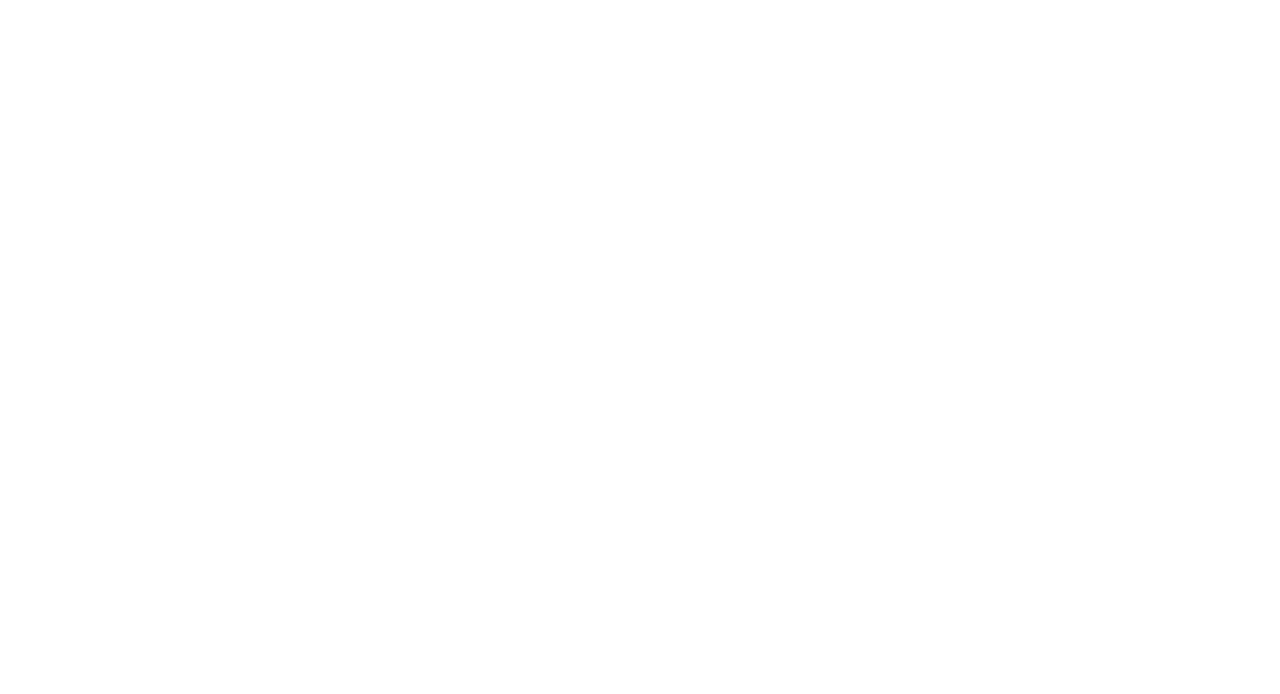
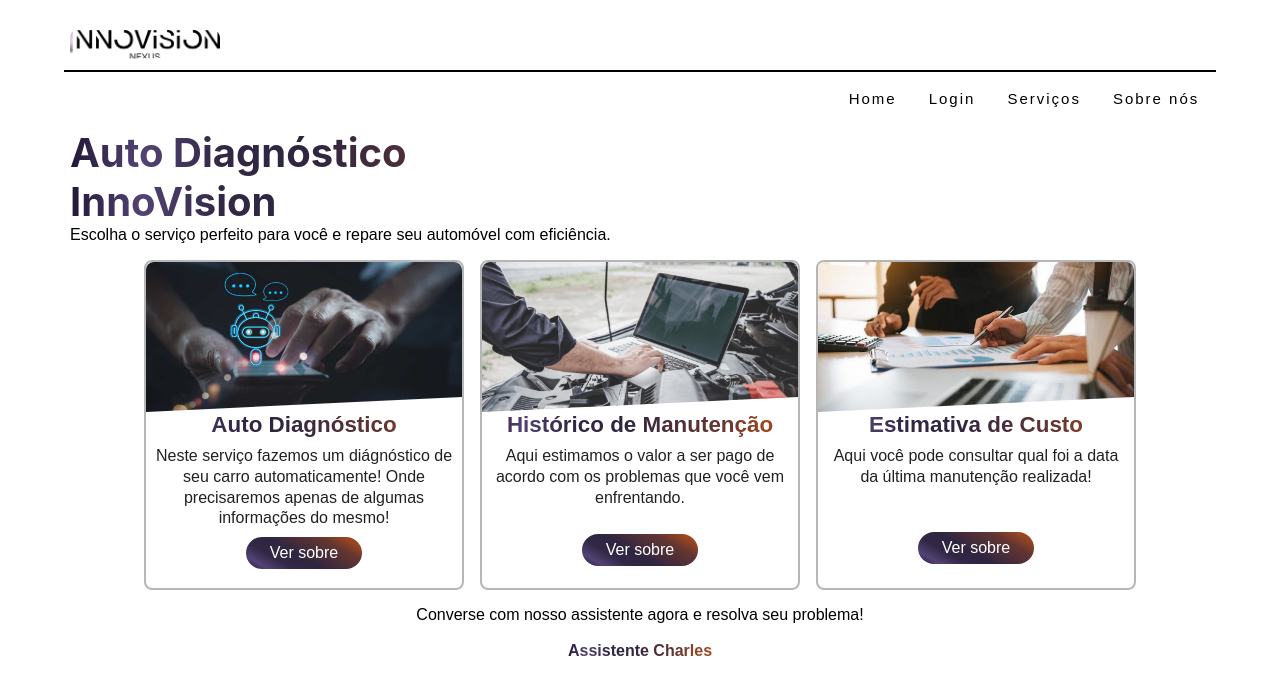
Before and after one commit to hellomesq/Challenge-Front-end, a plain HTML site: page servicos.html in a window 1280 px wide. Drawn offline with Linux system fonts and the light colour scheme.

Commit message:
create page servicos

```diff
--- /dev/null
+++ b/script.js
@@ -0,0 +1,48 @@
+/*NAVBAR*/
+class MobileNavbar {
+  constructor(mobileMenu, navList, navLinks) {
+    this.mobileMenu = document.querySelector(mobileMenu);
+    this.navList = document.querySelector(navList);
+    this.navLinks = document.querySelectorAll(navLinks);
+    this.activeClass = "active";
+
+    this.handleClick = this.handleClick.bind(this);
+  }
+
+  animateLinks() {
+    let delay = 0.8;
+    this.navLinks.forEach((link, index) => {
+        if (link.style.animation) {
+            link.style.animation = "";
+        } else {
+            link.style.animation = `navLinkFade 0.5s ease forwards ${delay}s`;
+            delay += 0.3;
+        }
+    });
+}
+  handleClick() {
+    this.navList.classList.toggle(this.activeClass);
+    this.mobileMenu.classList.toggle(this.activeClass);
+    this.animateLinks();
+  }
+
+  addClickEvent() {
+    this.mobileMenu.addEventListener("click", this.handleClick);
+  }
+
+  init() {
+    if (this.mobileMenu) {
+      this.addClickEvent();
+    }
+    return this;
+  }
+}
+
+const mobileNavbar = new MobileNavbar(
+  ".mobile-menu",
+  ".nav-list",
+  ".nav-list li",
+);
+mobileNavbar.init();
+
+/*CONTEÚDO DA PÁGINA */
--- a/servicos.html
+++ b/servicos.html
@@ -4,8 +4,70 @@
     <meta charset="UTF-8">
     <meta name="viewport" content="width=device-width, initial-scale=1.0">
     <title>Nossos serviços</title>
+    <link rel="stylesheet" href="style.css">
 </head>
 <body>
+    <header>
+        <div class="logo">
+            <img class= "img-logo" src="imagens/InnoVision Nexus (Preta).png" alt="InnoVision Nexus logo">
+        <div class="line"></div>
+        </div>
+        <nav class="nav">
+            <div class="mobile-menu">
+                <div class="line1"></div>
+                <div class="line2"></div>
+                <div class="line3"></div>
+            </div>
+            <ul class="nav-list">
+               <li>
+                <a href="#">Home</a>
+               </li>
+               <li>
+                <a href="#">Login</a>
+               </li>
+               <li>
+                <a href="#">Serviços</a>
+               </li>
+               <li>
+                <a href="#">Sobre nós</a>
+               </li>
+            </ul>
+        </nav>
+    </header>
+    <main>
+        <div class="title">
+            <h2>Auto Diagnóstico InnoVision</h2>
+            <h4>Escolha o serviço perfeito para você e repare seu automóvel com eficiência.</h4>
+        </div>
+        <div class="container">
+            <div class="card">
+                <img src="imagens/autodiagnostico.jpg" alt="Foto Auto Diagnóstico">
+                <h4 class="card__title">Auto Diagnóstico</h4>
+                <p class="card__descricao">Neste serviço fazemos um diágnóstico de seu carro automaticamente! Onde precisaremos apenas de algumas informações do mesmo!</p>
+                <a href="#" class="card__btn">Ver sobre</a>
+            </div>
+            <div class="card">
+                <img src="imagens/historico_manutencao.png" alt="Foto Histórico de Manutenção">
+                <h4 class="card__title">Histórico de Manutenção</h4>
+                <p class="card__descricao">Aqui estimamos o valor a ser pago de acordo com os problemas que você vem enfrentando.</p>
+                <br><a href="#" class="card__btn">Ver sobre</a>
+            </div>
+            <div class="card">
+                <img src="imagens/estimativacusto.jpg" alt="Foto Estimativa de Custo">
+                <h4 class="card__title">Estimativa de Custo</h4>
+                <p class="card__descricao">Aqui você pode consultar qual foi a data da última manutenção realizada!</p>
+                <br><br><a href="#" class="card__btn">Ver sobre</a>
+            </div>
+        </div>
+        <div class="convitechat">
+            <h4>Converse com nosso assistente agora e resolva seu problema!</h4>
+        </div><br>
+            <div class="assistente">
+            <p>Assistente Charles</p>
+        </div>
 
+    </main>
+
+<script src="script.js"></script>
 </body>
 </html>
--- /dev/null
+++ b/style.css
@@ -0,0 +1,289 @@
+*{
+    margin:0;
+    padding: 0;
+    box-sizing: border-box;
+    font-family: Arial, Helvetica, sans-serif;
+}
+:root{
+    --degrade: linear-gradient(
+        30deg,
+        #231838 0%,
+        #534274 13%,
+        #322846 27.5%,
+        #2e2541 43.5%,
+        #492d39 58.5%,
+        #653631 76%,
+        #9b4620 90%
+    );
+}
+/* NAVBAR */
+.logo{
+    display: flex;
+    align-items: center;
+    justify-content: center;
+}
+
+.img-logo{
+    width: 150px;
+    height: 29.81px;
+    left: 70px;
+    top: 30px;
+    position: absolute;
+}
+
+.line{
+    width: 90%;
+    top: 70px;
+    position: absolute;
+    border: 1px black solid;
+}
+
+.nav a {
+    color: black;
+    font-size: 15px;
+    text-decoration: none;
+    padding: 0.5rem 1rem;
+    transition: 0.3s;
+    letter-spacing: 2px;
+}
+
+.nav a:hover {
+    opacity: 0.5;
+}
+
+.nav {
+    display: flex;
+    justify-content: space-around;
+    align-items: center;
+    padding-top: 90px;
+}
+
+.nav-list {
+    list-style: none;
+    display: flex;
+    margin-left: 60%;
+}
+
+.mobile-menu {
+    display: none;
+    cursor: pointer;
+    margin-left: auto;
+    margin-right: 20px;
+}
+
+.mobile-menu div {
+    width: 32px;
+    height: 2px;
+    background-color: black;
+    margin: 8px;
+    transition: 0.3s;
+}
+
+@media (max-width: 999px) {
+    body {
+        overflow-x: hidden;
+    }
+
+    .nav-list {
+        position: absolute;
+        top: 70px;
+        right: 0;
+        width: 80%;
+        height: 100%;
+        background: #100E0E;
+        flex-direction: column;
+        align-items: center;
+        justify-content: space-around;
+        transform: translateX(100%);
+        transition: transform 0.3s ease-in;
+        overflow-y: hidden;
+    }
+
+    .nav-list li {
+        margin-left: 0;
+        opacity: 0;
+        color: white;
+        animation: navLinkFade 0.5s ease forwards;
+    }
+
+    .nav a {
+        color: white;
+    }
+
+    .mobile-menu {
+        display: block;
+    }
+
+}
+
+.nav-list.active {
+    transform: translateX(0);
+}
+
+@keyframes navLinkFade {
+    from {
+        opacity: 0;
+        transform: translateX(50px);
+    }
+    to {
+        opacity: 1;
+        transform: translateX(0);
+    }
+}
+
+.mobile-menu.active .line1 {
+    transform: rotate(-45deg) translate(-8px, 8px);
+}
+
+.mobile-menu.active .line2 {
+    opacity: 0;
+}
+
+.mobile-menu.active .line3 {
+    transform: rotate(45deg) translate(-5px, -7px);
+}
+
+.mobile-menu.active + .nav-list {
+    transform: translateX(0);
+}
+
+.mobile-menu.active {
+    z-index: 9999;
+}
+.mobile-menu.active div {
+    background-color: white;
+}
+
+/* CONTEÚDO DA PÁGINA*/
+
+.title{
+    margin-left: 70px;
+    margin-top: 20px;
+
+}
+
+ h2{
+
+        background: linear-gradient(
+            90deg,
+            #231838 0%,
+            #534274 13%,
+            #322846 27.5%,
+            #2e2541 43.5%,
+            #492d39 58.5%,
+            #653631 76%,
+            #9b4620 90%
+        );
+        -webkit-background-clip: text;
+        background-clip: text;
+        color: transparent; /* torna o texto transparente */
+        max-width: 551px;
+        font: 700 40px Inter, sans-serif;
+
+}
+
+.title h4{
+    font-size: 16px;
+    font-weight: 500;
+    word-wrap: break-word;
+}
+
+.container{
+  width:  80%;
+  max-width: 1200px;
+  margin: auto;
+  display: grid;
+  grid-template-columns: repeat(auto-fit,minmax(250px,1fr));
+  grid-gap: 1em;
+  padding: 1em;
+  font-family: arial;
+}
+  .card{
+    border: 2px solid rgba(0, 0, 0, 0.288);
+    border-radius: 8px;
+    text-align: center;
+    color: #212121;
+    box-shadow: 0 2px 5px 0 rgba(#000,.2);
+    transition: all .2s;
+    overflow: hidden;
+    height: 330px;
+ }
+    .card:hover{
+      transform: translateY(-.5em);
+      box-shadow: 0 10px 5px 0 rgba(#000,.2);
+    }
+    img{
+      width: 100%;
+      height: 150px;
+      display: block;
+      object-fit: cover;
+      border-top-left-radius: 8px;
+      border-top-right-radius: 8px;
+      clip-path: polygon(0 0, 100% 0, 100% 90%, 0% 100%);
+    }
+
+    .card__title{
+      font-size: 1.4em;
+      background: linear-gradient(
+            90deg,
+            #231838 0%,
+            #534274 13%,
+            #322846 27.5%,
+            #2e2541 43.5%,
+            #492d39 58.5%,
+            #653631 76%,
+            #9b4620 90%
+        );
+        -webkit-background-clip: text;
+        background-clip: text;
+        color: transparent;
+        font-weight: bolder;
+    }
+    .card__descricao{
+      padding: .5em;
+      line-height: 1.3;
+    }
+    .card__btn{
+      background: var(--degrade);
+      line-height: 2;
+      padding: 0 1.5em;
+      border-radius: 1em;
+      display: inline-block;
+      text-decoration: none;
+      color: white;
+    }
+
+    .convitechat{
+        display: flex;
+        align-items: center;
+        justify-content: center;
+    }
+
+    .convitechat h4{
+    font-size: 16px;
+    font-weight:normal;
+  }
+
+    .assistente{
+        display: flex;
+        align-items: center;
+        justify-content: center;
+    }
+
+    .assistente p{
+        background: linear-gradient(
+            90deg,
+            #231838 0%,
+            #534274 13%,
+            #322846 27.5%,
+            #2e2541 43.5%,
+            #492d39 58.5%,
+            #653631 76%,
+            #9b4620 90%
+        );
+        -webkit-background-clip: text;
+        background-clip: text;
+        color: transparent;
+       font-size: 16px;
+       font-weight: bolder;
+    }
```
Also changed, not shown: imagens/InnoVision Nexus (Branca v2).png (added), imagens/InnoVision Nexus (Branca).png (added), imagens/InnoVision Nexus (Preta v2).png (added), imagens/InnoVision Nexus (Preta).png (added), imagens/autodiagnostico.jpg (added), imagens/estimativacusto.jpg (added), imagens/fiaplogo.png (added), imagens/historico_manutencao.png (added).
